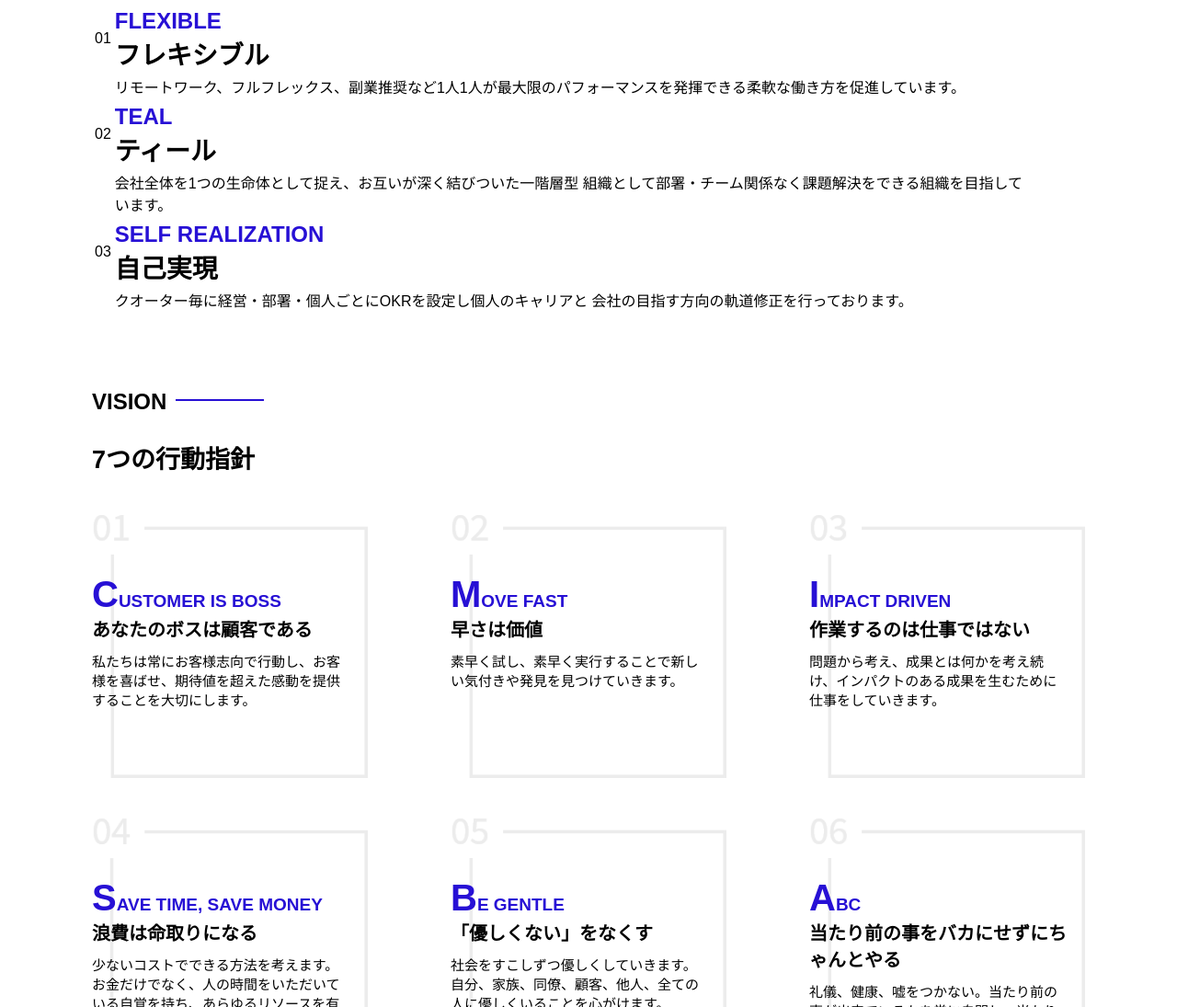
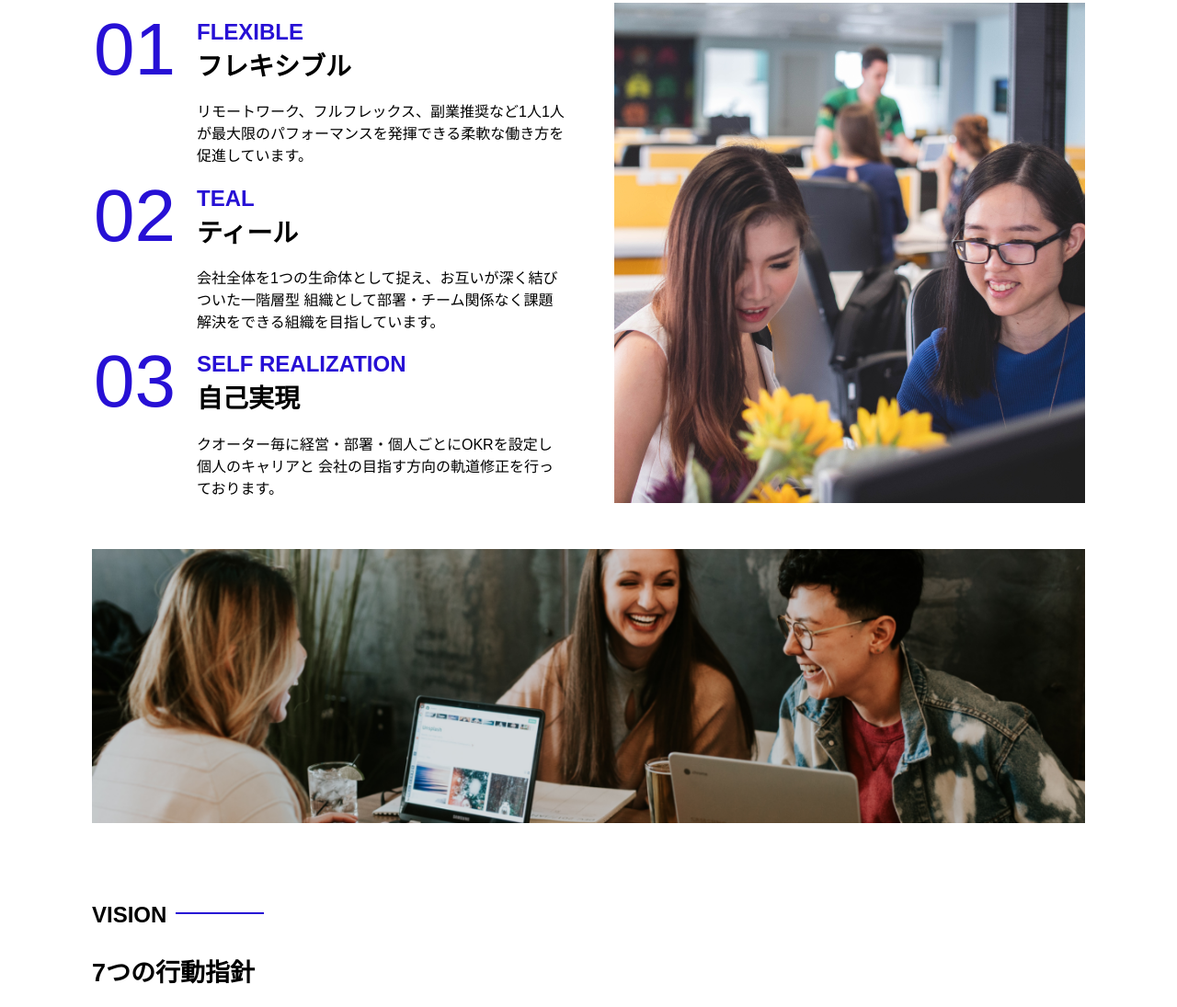
Before and after one commit to Pino0725/html-css-advanced-kadai, a plain HTML site: page kadai_tutorial_output/socialtech/index.html in a window 1280 px wide. Shown: the part 3013-4108 px from the top of the page at 92% size. Drawn offline with Linux system fonts and the light colour scheme; files whose address does not match are found by name.

Commit message:
Add files via upload

```diff
--- a/kadai_tutorial_output/socialtech/index.html
+++ b/kadai_tutorial_output/socialtech/index.html
@@ -171,7 +171,9 @@
               <td class="culture-description">クオーター毎に経営・部署・個人ごとにOKRを設定し個人のキャリアと 会社の目指す方向の軌道修正を行っております。</td>
             </tr>
           </table>
+           <img class="culture-img" src="images/index/index-aboutus1.png" alt="笑顔で話し合う2人の女性">
         </div>
+           <img class="culture-img2" src="images/index/index-aboutus2.png" alt="笑顔で話し合う3人の男女">
          </section>
           <!-- VISION -->
        <section id="vision">
--- a/kadai_tutorial_output/socialtech/style.css
+++ b/kadai_tutorial_output/socialtech/style.css
@@ -199,9 +199,25 @@
 #aboutus > div {
   display: flex;
 }
+/* 画像 */
+.culture-img {
+  width: 50%;
+  align-self: flex-start;
+}
+
+.culture-img2 {
+  margin-top: 50px;
+  width: 100%;
+}
  /* 3つの組織文化の表 */
  .culture-table {
   margin-right: 50px;
+}
+/* 番号 */
+.culture-num {
+  font-size: 80px;
+  color: #2710d5;
+  padding: 0 20px 0 0;
 }
  /* 見出し */
  .culture-table th {
```
